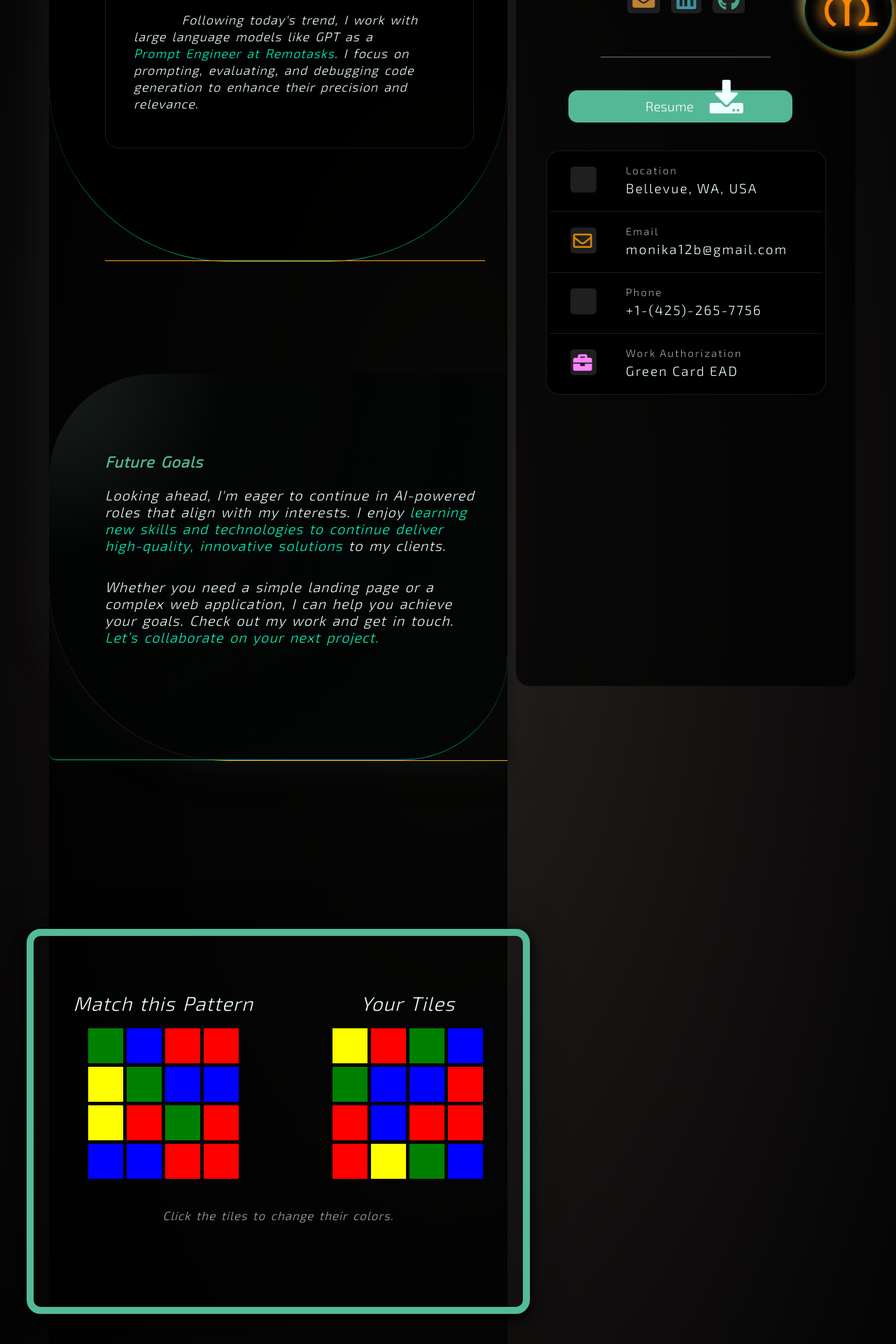
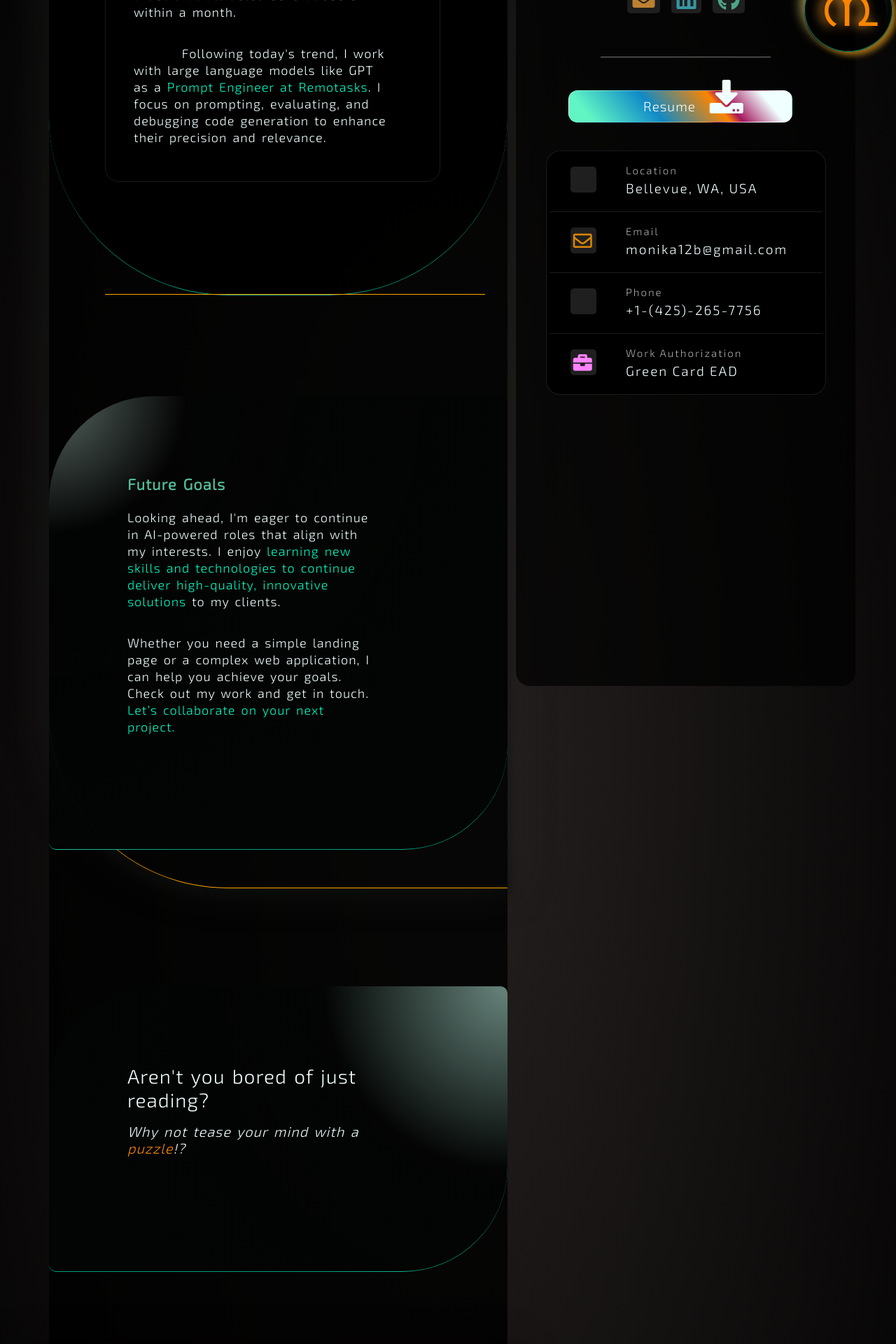
Before and after one commit to Monika-ch/Monika_Portfolio, a React (Create React App) app: page / in a window 1280 px wide. Shown: the part 700-2620 px from the top of the page at 70% size. Built offline with nearby package versions, Linux system fonts and the light colour scheme.

Commit message:
modifying resume download button on home profile page and adding try-puzzle-text to my story

```diff
--- a/src/components/MyStory.js
+++ b/src/components/MyStory.js
@@ -32,6 +32,10 @@ const MyStory = () => {
           <p>Whether you need a simple landing page or a complex web application, I can help you achieve your goals. Check out my work and get in touch. <span className='highlight-text'>Let’s collaborate on your next project. </span></p>
         </div>
       </div>
+      <div className='try-puzzle-text'>
+        <h3>Aren't you bored of just reading?</h3>
+        <p>Why not tease your mind with a <span>puzzle</span>!?</p>
+      </div>
       <PatternMatch />
     </section>
   )
--- a/src/components/PatternMatch.js
+++ b/src/components/PatternMatch.js
@@ -101,7 +101,6 @@ const PatternMatch = () => {
   };
 
   return (
-    // <div className="pattern-match green-border-box">
     <div className="pattern-match green-border-box">
       <div className="pm-grid-container">
         <div className="pm-pattern">
--- a/src/styled-components/Home.css
+++ b/src/styled-components/Home.css
@@ -89,18 +89,25 @@
 }
 
 #HomeProfile .downloadResume-box a .downloadResume {
-  /*border: 1px solid azure;
-  */
+  border: 1px solid #f0ffff3a;
   width: 320px;
   color: #fffcf1;
   font-size: 19px;
+  letter-spacing: 1px;
   padding-right: 2.7rem;
   padding-top: .5rem;
   padding-bottom: .5rem;
-  background-color: #6bebc0c7;
+  background-color: #10805ac7;
   /*background-color: #bb1869e1;
   */
+  background: #54bb99;
+  background: linear-gradient(50deg, #61f5c4 10%, #108ac7 38%, #fb8500 65%, #bb1869e1 70%, azure 87%);
   border-radius: 13px;
+  transition: background 0.4s ease-in-out;
+  -webkit-transition: background 0.4s ease-in-out;
+  -moz-transition: background 0.4s ease-in-out;
+  -ms-transition: background 0.4s ease-in-out;
+  -o-transition: background 0.4s ease-in-out;
 }
 
 #HomeProfile .downloadResume-box a i {
@@ -108,15 +115,13 @@
 }
 
 #HomeProfile .downloadResume-box a:hover .downloadResume {
-  border: 1px solid #54bb99;
-  background-color: #1f0404;
-  /* width: 300px;
-  color: #fffcf1;
-  padding-right: 2.7rem; */
+  border: 1px solid #10805ac7;
+  background: #54bb99;
+  background: linear-gradient(50deg, #61f5c4 2%, #108ac7 35%, #fb8500 60%, #bb1869e1 70%, azure 90%);
 }
 
 #HomeProfile .downloadResume-box a:hover i {
-  color: #54bb99;
+  color: #ffe0bd;
 }
 
 .personal-info-container {
--- a/src/styled-components/MyStory.css
+++ b/src/styled-components/MyStory.css
@@ -7,7 +7,6 @@
   letter-spacing: 1px;
   line-height: 24px;
   font-size: 17px;
-  font-style: italic;
 }
 
 #story:hover {
@@ -25,12 +24,12 @@
 }
 
 #story .story-container:hover {
-  border-bottom: 10px solid orange;
-  border-radius: 10px 100px / 120px;
-  -webkit-border-radius: 10px 100px / 120px;
-  -moz-border-radius: 10px 100px / 120px;
-  -ms-border-radius: 10px 100px / 120px;
-  -o-border-radius: 10px 100px / 120px;
+  /*border-bottom: 10px solid orange;
+  */border-radius: 10px 130px / 120px;
+  -webkit-border-radius: 10px 130px / 120px;
+  -moz-border-radius: 10px 130px / 120px;
+  -ms-border-radius: 10px 130px / 120px;
+  -o-border-radius: 10px 130px / 120px;
 }
 
 #story .about-me {
@@ -49,7 +48,7 @@
   padding-top: 2.5rem;
   padding-bottom: 10rem;
   border-bottom: 1px solid orange;
-  padding-right: 1rem;
+  padding-right: 4rem;
 }
 
 #story h2 {
@@ -106,7 +105,6 @@
 }
 
 #story p:hover .highlight-text {
-  color: #00fbc5;
   color: #ffe0bd;
 }
 
@@ -120,15 +118,31 @@
 
 #story .story-container .future-goals {
   margin-top: 8em;
+  margin-bottom: 3em;
   border-bottom: 1px solid #00fbc5a1;
-  padding: 7rem 2rem 8rem 5rem;
+  padding: 7rem 12rem 8rem 7rem;
+  background: #000;
+  background: radial-gradient(circle farthest-side at top left, #70837ccb 0%, #02050467 30%, #020504 100%);
+  border-radius: 150px 10px;
+}
+
+#story .try-puzzle-text {
+  margin-top: 7em;
+  border-bottom: 1px solid #00fbc5a1;
+  padding: 7rem 12rem 8rem 7rem;
   font-size: 20px;
-  background: #000;
-  background: radial-gradient(circle farthest-side at top left, #1f2926cb 0%, #02050467 40%, #020504 100%);
-  /*box-shadow: 1px -6px 80px 0 rgba(32, 83, 25, 0.459), 0 6px 20px 0 rgba(7, 0, 0, 0.534);
-  */
+  background: #020504a6;
+  background: radial-gradient(circle farthest-side at top right, #80a59acb 0%, #020504a6 40%, #020504 100%);
   border-radius: 150px 10px;
+}
 
+#story .try-puzzle-text p{
+  margin-top: 1rem;
+  font-style: italic;
+}
+
+#story .try-puzzle-text p span{
+  color: #fb8500;
 }
 
 /* Typewriter effect for intro text */
@@ -136,16 +150,19 @@
   from {
     width: 0;
   }
+
   to {
     width: 100vw;
   }
 }
 
 @keyframes blinkCursor {
+
   from,
   to {
     border-color: transparent;
   }
+
   50% {
     border-color: rgb(255, 72, 0);
   }
@@ -155,7 +172,8 @@
   display: inline-block;
   overflow: hidden;
   border-right: 3px solid rgb(255, 72, 0);
-  /*Cursoreffect*/white-space: nowrap;
+  /*Cursoreffect*/
+  white-space: nowrap;
   width: 0;
   animation: typewriter 650ms steps(10) 350ms forwards, blinkCursor 500ms step-end infinite;
   -webkit-animation: typewriter 650ms steps(10) 350ms forwards, blinkCursor 500ms step-end infinite;
--- a/src/styled-components/PatternMatch.css
+++ b/src/styled-components/PatternMatch.css
@@ -1,5 +1,5 @@
 .pattern-match {
-  margin-top: 15rem;
+  margin-top: 7rem;
   height: 550px;
 }
 
```
